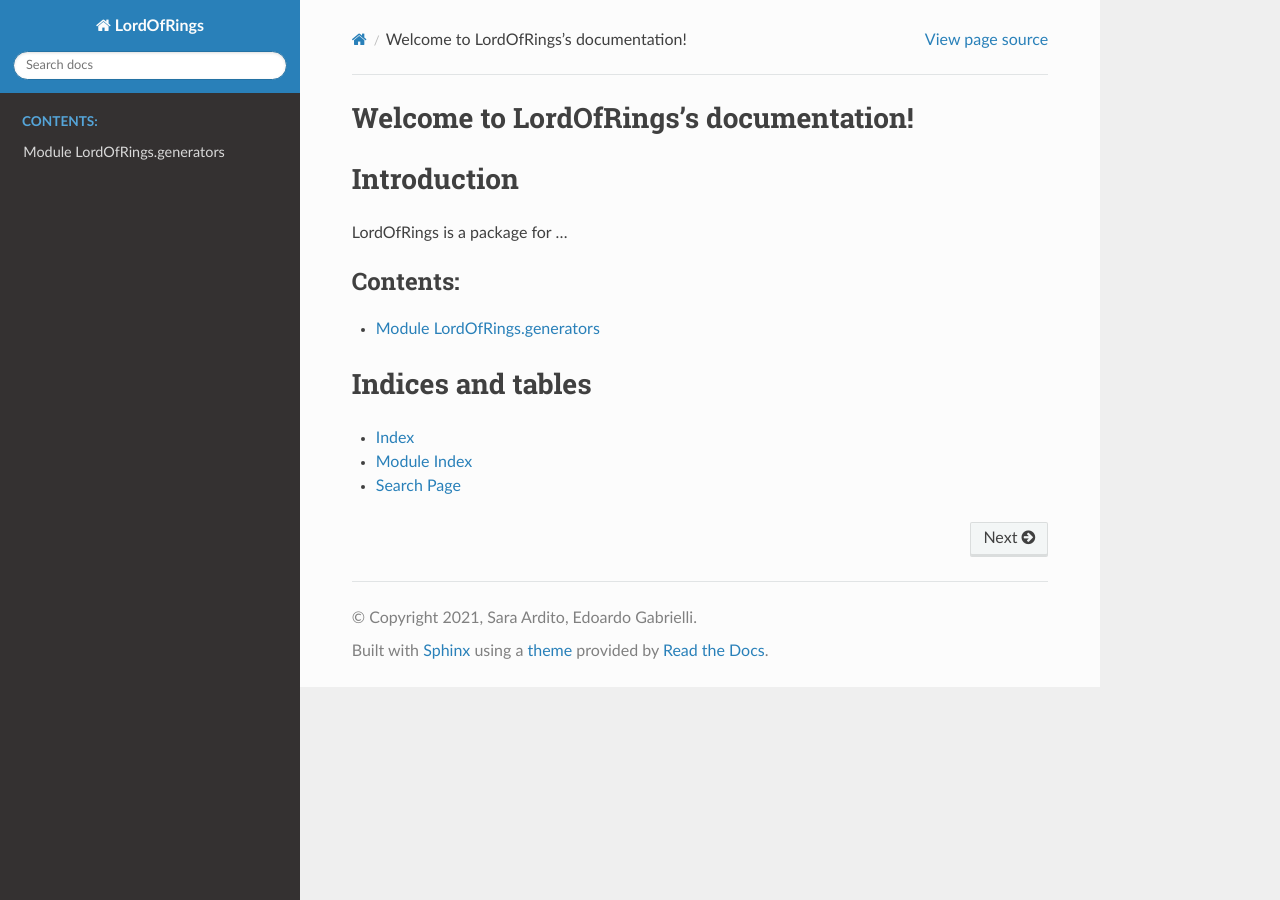
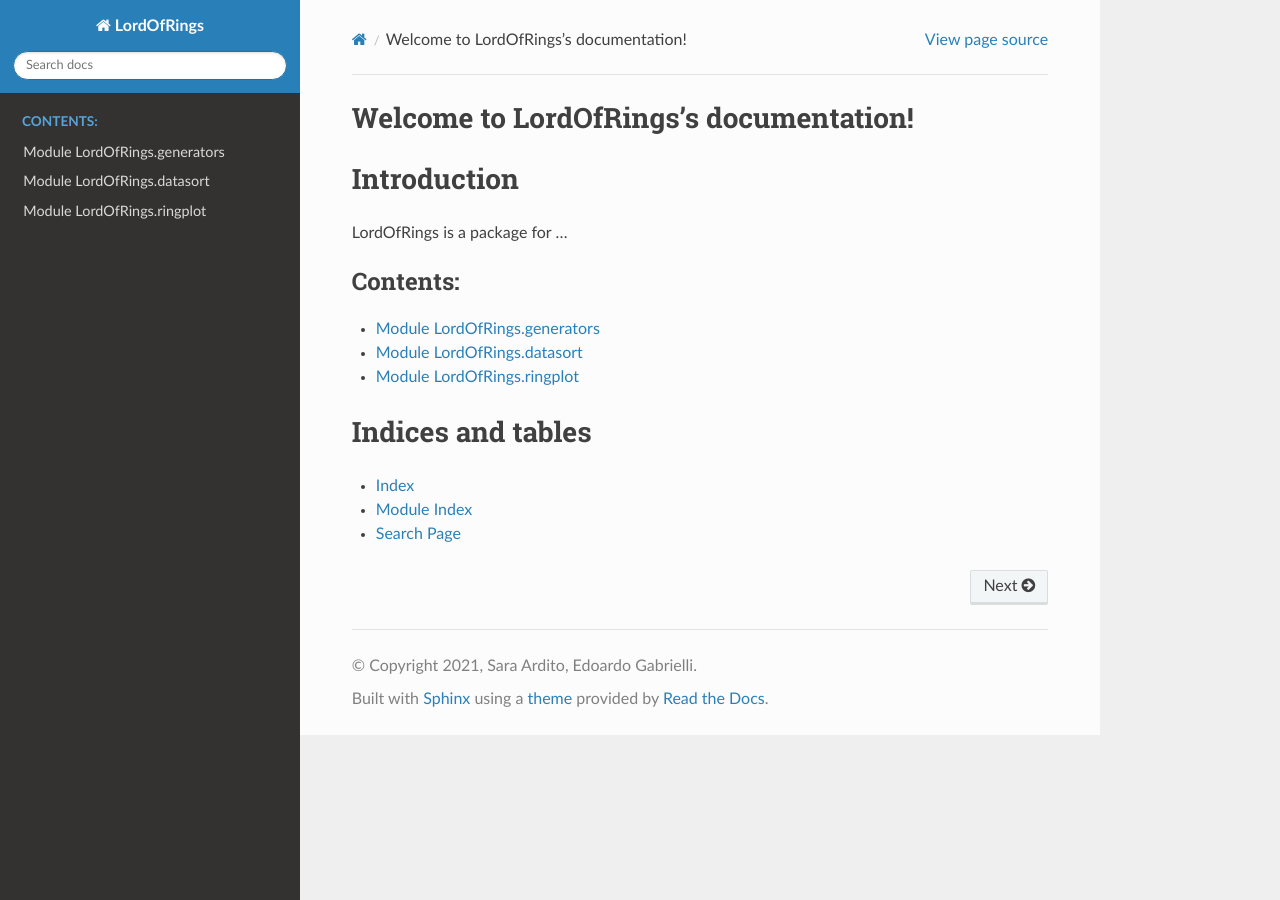
Before and after one commit to Sara-a-r/LordOfRing, a Sphinx documentation site: the page built from docs/index.rst, in a window 1280 px wide. Built offline with Sphinx 7.4.7 and the Read the Docs theme 2.0.0, drawn with Linux system fonts in a browser that asks for light colours.

Commit message:
added ringplot and datasort to doc

```diff
--- a/docs/LordOfRings.rst
+++ b/docs/LordOfRings.rst
@@ -4,3 +4,19 @@ Module LordOfRings.generators
    :members:
    :undoc-members:
    :show-inheritance:
+
+
+Module LordOfRings.datasort
+-----------------------------
+.. automodule:: LordOfRings.datasort
+   :members:
+   :undoc-members:
+   :show-inheritance:
+
+
+Module LordOfRings.ringplot
+-----------------------------
+.. automodule:: LordOfRings.ringplot
+   :members:
+   :undoc-members:
+   :show-inheritance:
```
